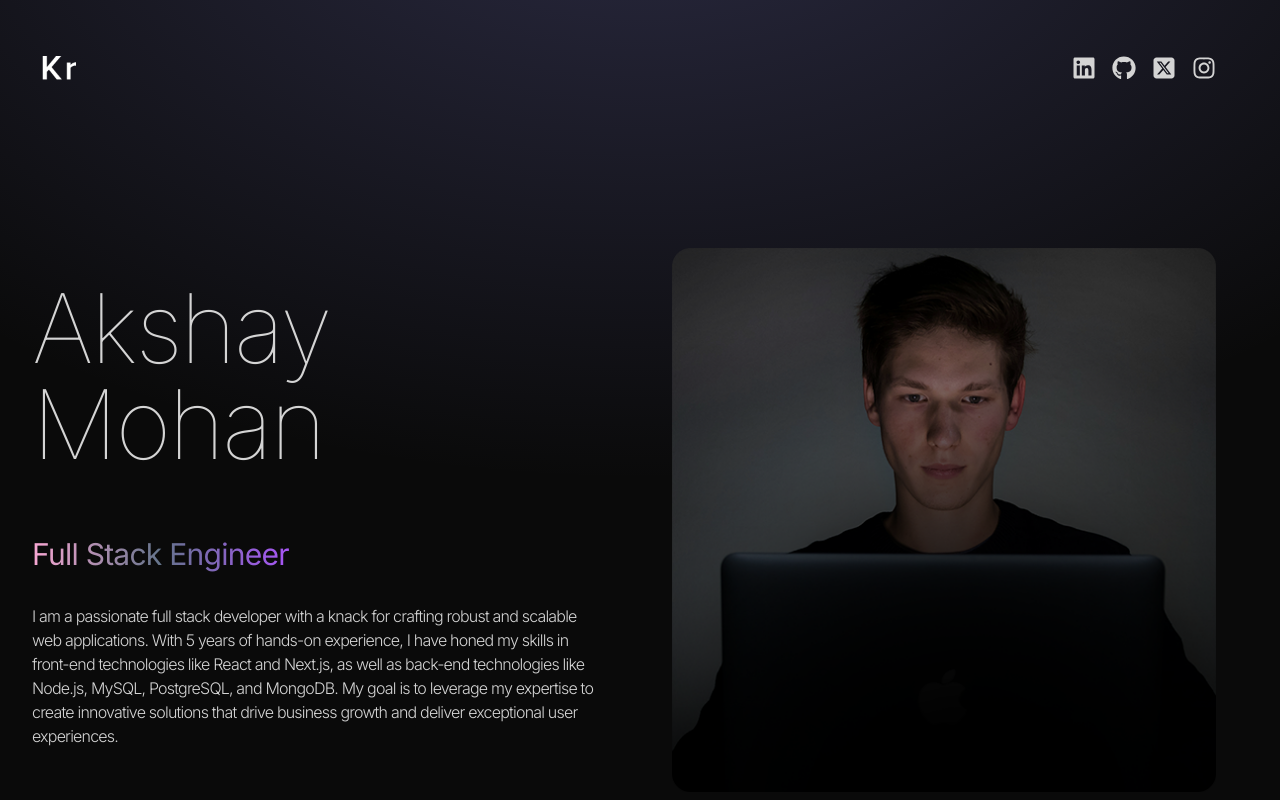
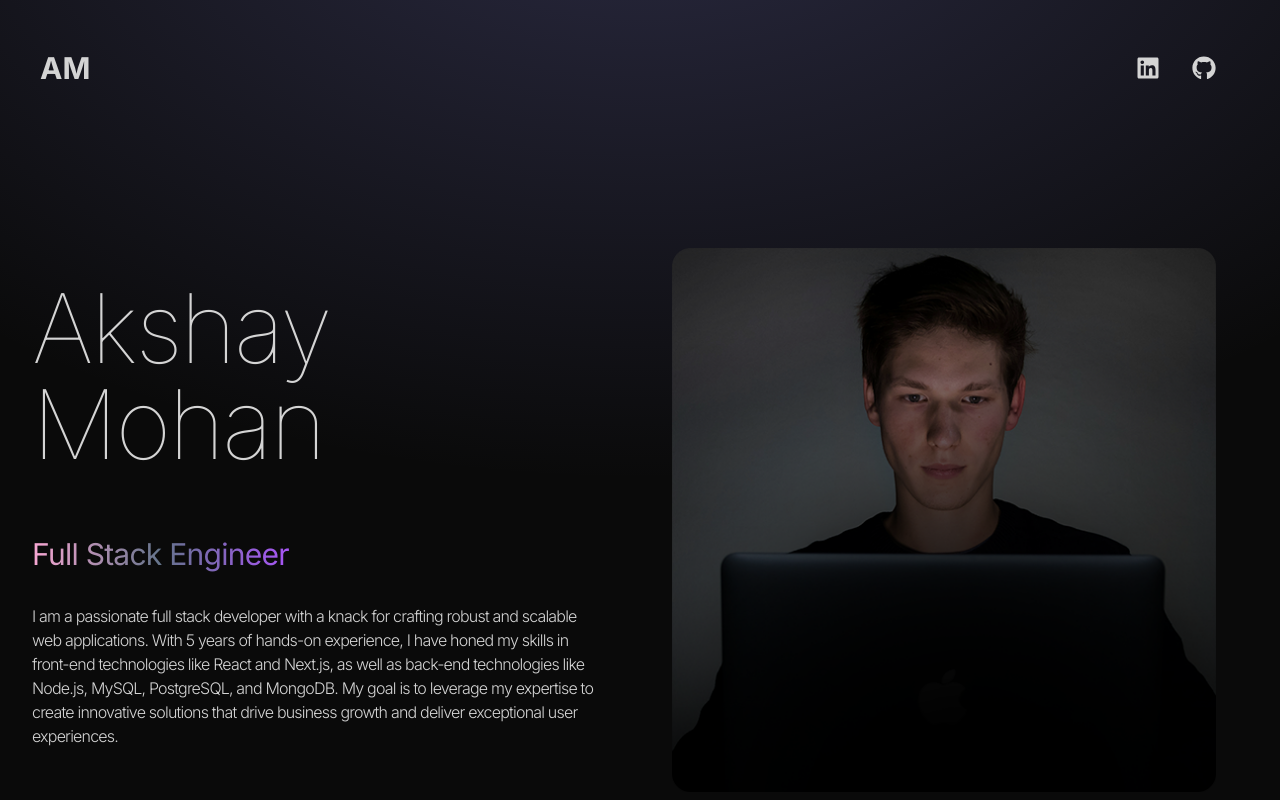
Before and after one commit to akshmohan/react_portfolio, a React (Vite) app: page / in a window 1280 px wide. Shown: the top 800 px of the page. Built offline with nearby package versions, Linux system fonts and the light colour scheme.

Commit message:
Navbar complete

```diff
--- a/src/components/Navbar.jsx
+++ b/src/components/Navbar.jsx
@@ -1,20 +1,17 @@
-import logo from "../assets/kevinRushLogo.png";
+// import logo from "../assets/kevinRushLogo.png";
 import { FaLinkedin } from "react-icons/fa";
 import { FaGithub } from "react-icons/fa";
-import { FaSquareXTwitter } from "react-icons/fa6";
-import { FaInstagram } from "react-icons/fa";
 
 const Navbar = () => {
   return (
     <nav className="mb-20 flex items-center justify-between py-6">
       <div className="flex flex-shrink-0 items-center">
-        <img className="mx-2 w-10" src={logo} alt="logo" />
+        <span className="mx-2 text-3xl font-bold">AM</span>
       </div>
-      <div className="m-8 flex items-center justify-center gap-4 text-2xl">
-        <FaLinkedin />
-        <FaGithub />
-        <FaSquareXTwitter/>
-        <FaInstagram />
+      <div className="m-8 flex items-center justify-center gap-8 text-2xl">
+        <a href="https://www.linkedin.com/in/akshmo?utm_source=share&utm_campaign=share_via&utm_content=profile&utm_medium=android_app"><FaLinkedin /></a>
+        <a href="https://github.com/akshmohan">  <FaGithub /></a>
+
       </div>
     </nav>
   );
```
